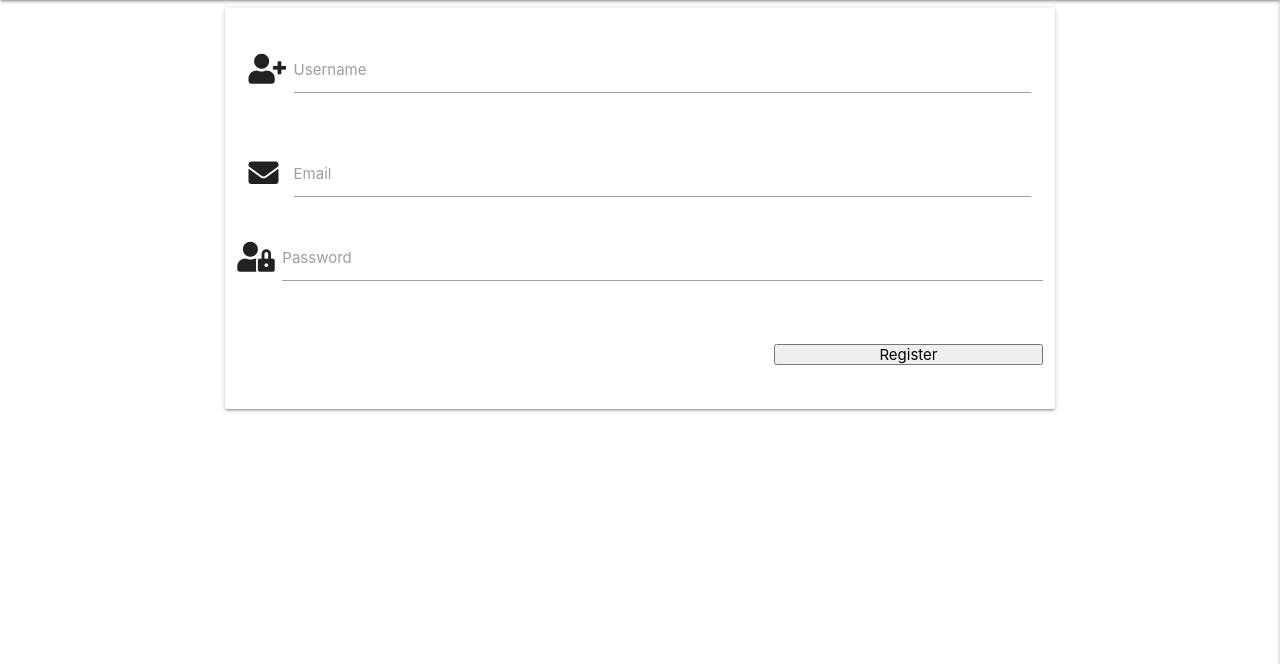
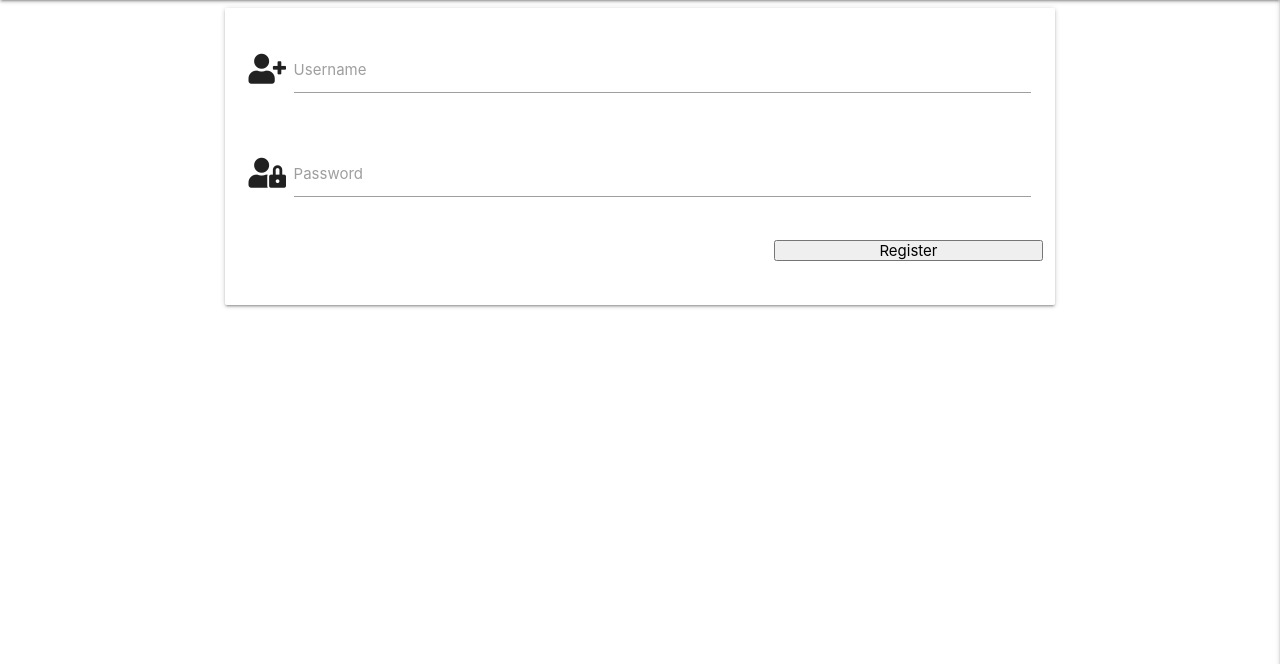
Before and after one commit to ShyanM/maltese-recipes, a Flask app: page /register in a window 1280 px wide. Shown: the part 64-728 px from the top of the page. Run offline with Flask 2, Linux system fonts and the light colour scheme; some libraries are stand-ins or nearby versions.

Commit message:
Add register page and functionality

```diff
--- a/app.py
+++ b/app.py
@@ -17,6 +17,7 @@ app.secret_key = os.environ.get("SECRET_KEY")
 
 mongo = PyMongo(app)
 
+
 @app.route("/")
 @app.route("/all_recipes")
 def all_recipes():
@@ -24,9 +25,31 @@ def all_recipes():
     return render_template("recipes.html", recipes=recipes)
 
 
+# Register
+
 @app.route("/register", methods=["GET", "POST"])
 def register():
+    if request.method == "POST":
+        # check if username already exists in db
+        existing_user = mongo.db.users.find_one(
+            {"username": request.form.get("username").lower()})
+
+        if existing_user:
+            flash("Username already exists")
+            return redirect(url_for("register"))
+
+        register = {
+            "username": request.form.get("username").lower(),
+            "password": generate_password_hash(request.form.get("password"))
+        }
+        mongo.db.users.insert_one(register)
+
+        # put the new user into 'session' cookie
+        session["user"] = request.form.get("username").lower()
+        flash("Registration Successful!")
+
     return render_template("register.html")
+
 
 if __name__ == "__main__":
     app.run(host=os.environ.get("IP"),
--- a/templates/register.html
+++ b/templates/register.html
@@ -2,30 +2,26 @@
 {% block content %}
 
 <div class="row">
-    <div class="col s12 m8 offset-m2" method="POST" action="{{ url_for('register') }}" >
+    <div class="col s12 m8 offset-m2" method="POST" action="{{ url_for('register') }}">
         <form class="card-panel">
             <div class="row">
                 <div class="input-field col s12">
                     <i class="fas fa-user-plus prefix"></i>
-                    <input id="username" name="username" type="text" class="validate">
+                    <input id="username" name="username" type="text" minlength="5"
+                    maxlength="15" pattern="^[a-zA-Z0-9]{5,15}$" class="validate" required>
                     <label for="username">Username</label>
                 </div>
             </div>
-            <div class="row">
-                <div class="input-field col s12">
-                    <i class="fas fa-envelope prefix"></i>
-                    <input id="email" type="email" class="validate">
-                    <label for="email">Email</label>
-                </div>
+
             <div class="row">
                 <div class="input-field col s12">
                     <i class="fas fa-user-lock prefix"></i>
-                    <input id="password" type="password" class="validate">
+                    <input id="password" name="password" type="password" type="text" minlength="5"
+                    maxlength="15" pattern="^[a-zA-Z0-9]{5,15}$">
                     <label for="password">Password</label>
                 </div>
             </div>
 
-            </div>
             <div class="row">
                 <button type="submit" class="col s4 offset-s8">Register</button>
             </div>
```
